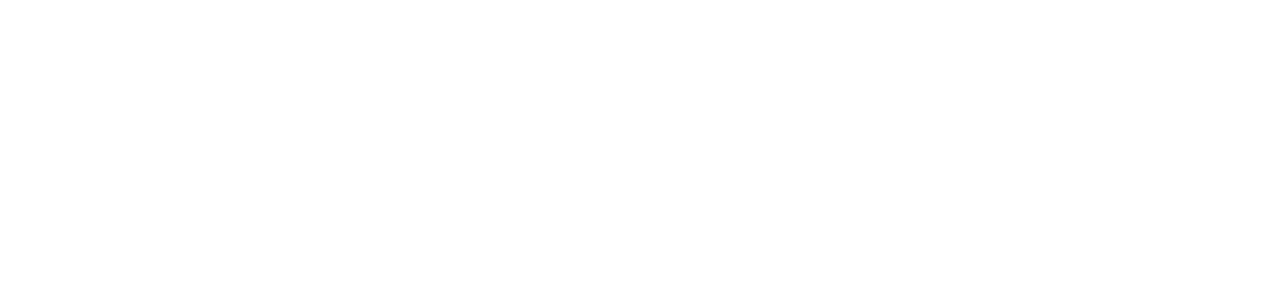
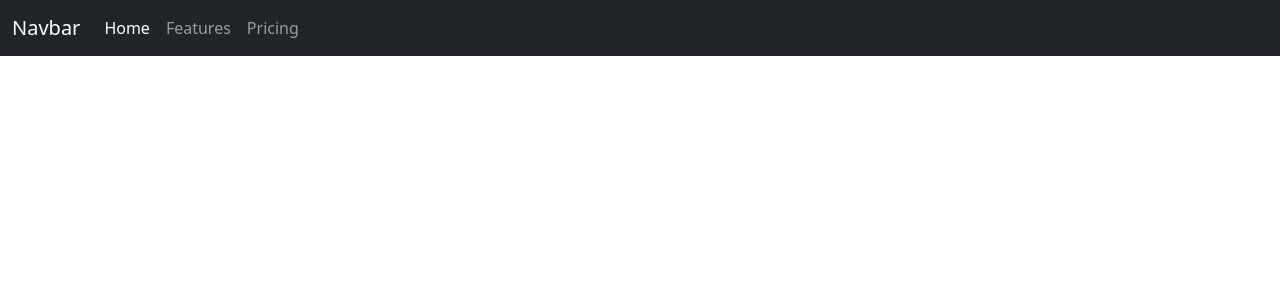
Before and after one commit to shreyanshp25/IWSCstudent-chapter-portal, an Angular app: page / in a window 1280 px wide. Shown: the top 300 px of the page. Built offline with nearby package versions, Linux system fonts and the light colour scheme.

Commit message:
added navbar

```diff
--- a/src/app/app.component.html
+++ b/src/app/app.component.html
@@ -1,5 +1,19 @@
 <!---HOME PAGE-->
-
+<nav class="navbar navbar-expand-lg navbar-dark bg-dark">
+  <div class="container-fluid">
+    <a class="navbar-brand" href="#">Navbar</a>
+    <button class="navbar-toggler" type="button" data-bs-toggle="collapse" data-bs-target="#navbarNavAltMarkup" aria-controls="navbarNavAltMarkup" aria-expanded="false" aria-label="Toggle navigation">
+      <span class="navbar-toggler-icon"></span>
+    </button>
+    <div class="collapse navbar-collapse" id="navbarNavAltMarkup">
+      <div class="navbar-nav">
+        <a class="nav-link active" aria-current="page" href="#">Home</a>
+        <a class="nav-link" href="#">Features</a>
+        <a class="nav-link" href="#">Pricing</a>
+      </div>
+    </div>
+  </div>
+</nav>
 
 <!-------------------->
 
--- a/src/index.html
+++ b/src/index.html
@@ -6,18 +6,14 @@
   <base href="/">
   <meta name="viewport" content="width=device-width, initial-scale=1">
   <link rel="icon" type="image/x-icon" href="favicon.ico">
+  <!--BOOTSTRAP CSS-->
+  <link href="https://cdn.jsdelivr.net/npm/bootstrap@5.0.0-beta1/dist/css/bootstrap.min.css" rel="stylesheet" integrity="sha384-giJF6kkoqNQ00vy+HMDP7azOuL0xtbfIcaT9wjKHr8RbDVddVHyTfAAsrekwKmP1" crossorigin="anonymous">
 </head>
 <body>
+  <!--BOOTSTRAP POOPER JS-->
+  <script src="https://cdn.jsdelivr.net/npm/bootstrap@5.0.0-beta1/dist/js/bootstrap.bundle.min.js" integrity="sha384-ygbV9kiqUc6oa4msXn9868pTtWMgiQaeYH7/t7LECLbyPA2x65Kgf80OJFdroafW" crossorigin="anonymous"></script>
   <app-root>
-    <!---HOME PAGE-->
-    <h1>Hello</h1>
-    <p>Lorem ipsum dolor sit amet consectetur adipisicing elit. Aspernatur, explicabo. Deleniti ex temporibus harum ea nisi perspiciatis sunt reiciendis officiis eligendi nostrum, voluptas dolore perferendis autem quis corporis natus nihil.</p>
 
-    <!-------------------->
-
-    <!---TEAMS DASHBOARD-->
-
-    <!------------->
   </app-root>
 </body>
 </html>
```
